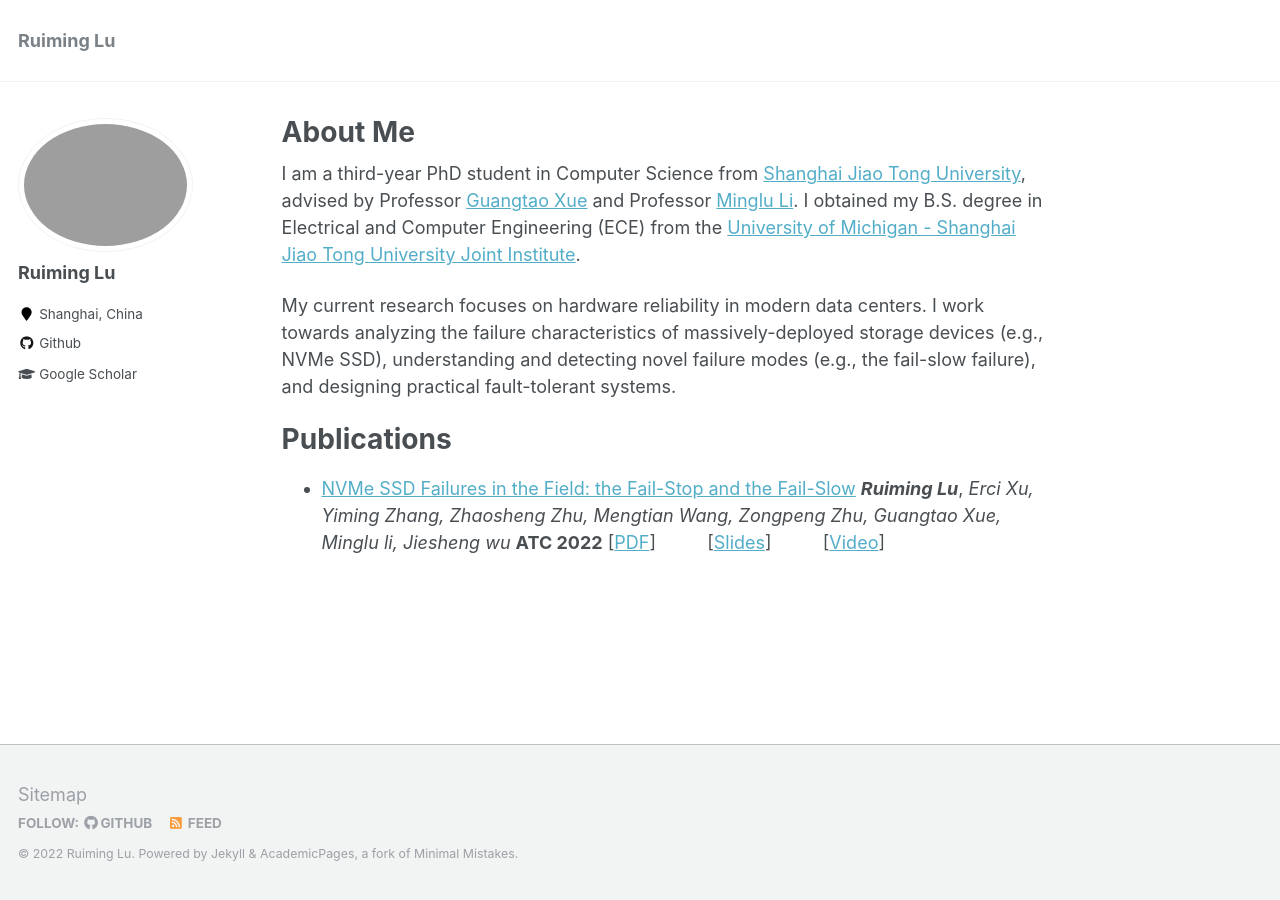
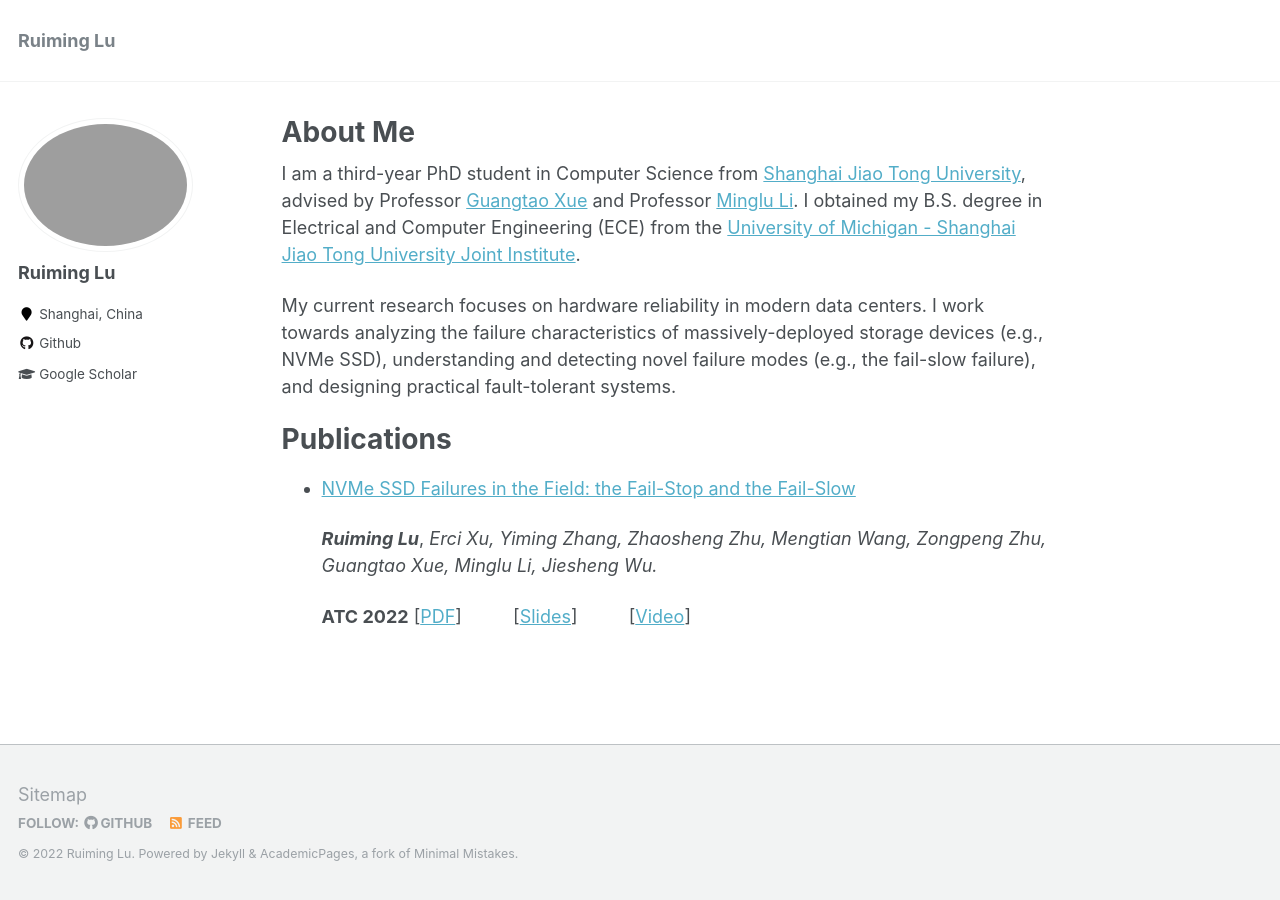
Before and after one commit to ruiming-lu/ruiming-lu.github.io, a Jekyll site: the page built from _pages/about.md, in a window 1280 px wide. Built offline with Jekyll 4.4.1, drawn with Linux system fonts in a browser that asks for light colours.

Commit message:
line-break

```diff
--- a/_pages/about.md
+++ b/_pages/about.md
@@ -14,5 +14,7 @@ My current research focuses on hardware reliability in modern data centers. I wo
 # Publications
 
 * [NVMe SSD Failures in the Field: the Fail-Stop and the Fail-Slow](https://www.usenix.org/conference/atc22/presentation/lu)
-***Ruiming Lu***, *Erci Xu, Yiming Zhang, Zhaosheng Zhu, Mengtian Wang, Zongpeng Zhu, Guangtao Xue, Minglu li, Jiesheng wu*
-**ATC 2022**	[[PDF](https://www.usenix.org/system/files/atc22-lu.pdf)] &emsp; &emsp; [[Slides](https://www.usenix.org/sites/default/files/conference/protected-files/atc22_slides_lu.pdf)] &emsp; &emsp; [[Video](https://www.youtube.com/watch?v=wDS-CRyTDlA&feature=emb_imp_woyt)]
+
+  ***Ruiming Lu***, *Erci Xu, Yiming Zhang, Zhaosheng Zhu, Mengtian Wang, Zongpeng Zhu, Guangtao Xue, Minglu Li, Jiesheng Wu.*
+
+  **ATC 2022**	[[PDF](https://www.usenix.org/system/files/atc22-lu.pdf)] &emsp; &emsp; [[Slides](https://www.usenix.org/sites/default/files/conference/protected-files/atc22_slides_lu.pdf)] &emsp; &emsp; [[Video](https://www.youtube.com/watch?v=wDS-CRyTDlA&feature=emb_imp_woyt)]
```
